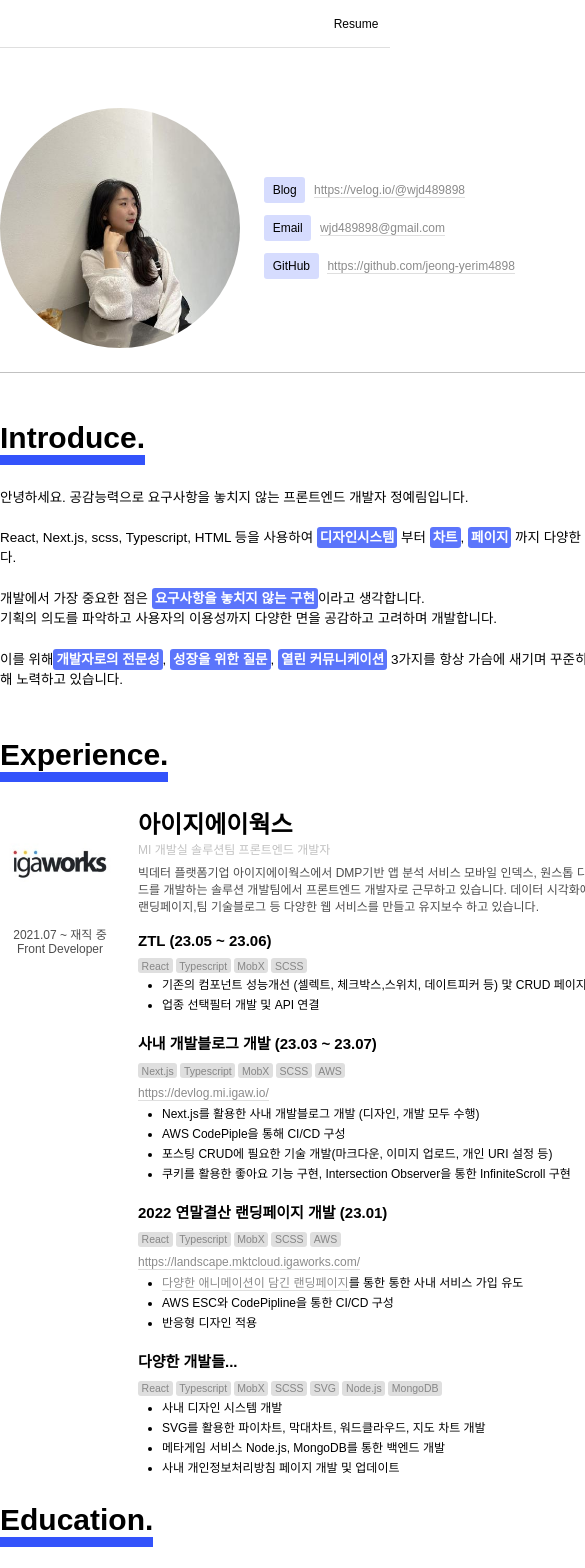
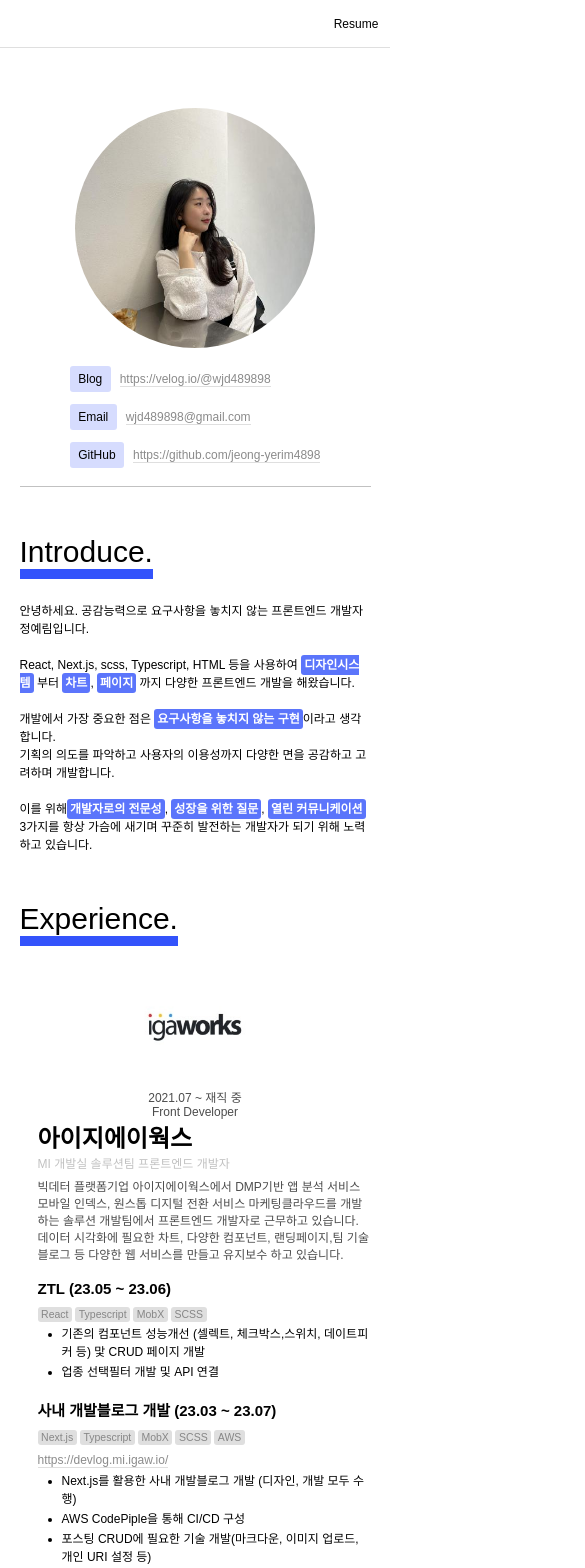
Before and after one commit to jeong-yerim4898/yeriel_devlog, a Next.js app: page / in a window 390 px wide. Shown: the top 1568 px of the page, 585 px wide, since content can reach past the window. Built offline with nearby package versions, Linux system fonts and the light colour scheme.

Commit message:
모바일 대응

```diff
--- a/components/Header.tsx
+++ b/components/Header.tsx
@@ -2,7 +2,7 @@ import {styled} from "@/shared-components/stitches.config";
 
 const MainHeader = styled('header', {
     position:'relative',
-    width:'100vw',
+    width:'100%',
     padding:'0 3vw',
     height:'4rem',
     color: 'black',
--- a/components/Layout.tsx
+++ b/components/Layout.tsx
@@ -1,12 +1,15 @@
 import Header from "./Header";
 import React from "react";
+import {styled} from "@/shared-components";
 
-
+const Main = styled('article',{
+   width:'100%'
+});
 export default function Layout({children}:any) {
     return (
         <>
             <Header/>
-            <main>{children}</main>
+            <Main>{children}</Main>
         </>
 
     )
--- a/pages/_document.tsx
+++ b/pages/_document.tsx
@@ -1,12 +1,24 @@
 import React from 'react';
-import NextDocument, { Html, Head, Main, NextScript } from 'next/document';
+import Document, {Html, Head, Main, NextScript, DocumentContext} from 'next/document';
 import {getCssText} from "@/shared-components/stitches.config";
-export default class Document extends NextDocument {
+class MyDocument extends Document {
+
     render() {
         return (
             <Html lang="en">
                 <Head>
+                    <link rel="preconnect" href="https://fonts.googleapis.com"/>
+                    <link rel="preconnect" href="https://fonts.gstatic.com" crossOrigin={"anonymous"}/>
                     <style id="stitches" dangerouslySetInnerHTML={{__html: getCssText() }} />
+                    <link rel="preload"
+                          href="https://fonts.googleapis.com/css2?family=Noto+Sans+KR:wght@100;300;400;500;700;900&amp;display=swap"
+                          as="style" onLoad={(e) => {
+                        e.currentTarget.rel = "stylesheet"
+                        e.currentTarget.onload = null;
+                    }}
+                    />
+                    <link rel="stylesheet"
+                          href="https://fonts.googleapis.com/css2?family=Noto+Sans+KR:wght@100;300;400;500;700;900&amp;display=swap"/>
                 </Head>
                 <body>
                 <Main />
@@ -16,3 +28,5 @@ export default class Document extends NextDocument {
         );
     }
 }
+
+export default MyDocument;
--- a/pages/global.scss
+++ b/pages/global.scss
@@ -7,10 +7,17 @@
   -webkit-tap-highlight-color :transparent;
 }
 
+
+ul, li {
+  padding: 0;
+  margin: 0;
+}
+
 html {
   height: 100%;
   font-size: 16px;
   scroll-behavior: smooth;
+  overflow-y: scroll;
 
   @media only screen and (max-width: 1080px) {
     font-size: 15px;
@@ -19,8 +26,4 @@ html {
   @media only screen and (max-width: 800px) {
     font-size: 14px;
   }
-
-  @media only screen and (max-width: 640px) {
-    font-size: 12px;
-  }
 }
--- a/pages/index.tsx
+++ b/pages/index.tsx
@@ -1,6 +1,7 @@
 import {styled} from "@/shared-components/index";
 import { COLOR } from "@/styles/index";
 import Image from "next/image";
+import Head from "next/head";
 
 
 const MainContainer = styled('article',{
@@ -9,8 +10,14 @@ const MainContainer = styled('article',{
     alignItems:'center',
     justifyContent:'center',
     padding:'5rem 0',
-    width:'62.5rem',
-    margin:'auto'
+   maxWidth:'45.5rem',
+    width:'100%',
+    margin:'auto',
+    overflow:'scroll',
+    "@sm" :{
+        width:"90%",
+        margin:"auto"
+    }
 });
 
 const SectionTitle = styled('h1',{
@@ -26,7 +33,10 @@ const ProfileSection = styled('section',{
     gap:'2rem',
     alignItems:'center',
     paddingBottom :'2rem',
-    borderBottom :'1px solid $lightGray03'
+    borderBottom :'1px solid $lightGray03',
+    "@sm" :{
+        flexDirection:"column"
+    }
 })
 
 const ProfileWrapper = styled('div', {
@@ -64,7 +74,10 @@ const IntroduceSection = styled('section', {
 const IntroduceContent = styled('div',{
     whiteSpace:'pre-wrap',
     fontSize:'1.125rem',
-    lineHeight:'1.5'
+    lineHeight:'1.5',
+    "@sm": {
+        fontSize: "1rem"
+    }
 });
 
 const EmphasizeWord = styled('span',{
@@ -74,6 +87,13 @@ const EmphasizeWord = styled('span',{
     borderRadius:'.25rem',
     fontWeight:'bold',
 });
+
+const ExperienceWrapper = styled("div", {
+    display:"flex",
+    "@sm": {
+        flexDirection: "column"
+    }
+})
 
 const ExperienceTech = styled('div',{
     display:'flex',
@@ -96,11 +116,44 @@ const ExperienceUl = styled('ul',{
     }
 });
 
+const ContentWrapper = styled("div", {
+    paddingLeft:'12.5rem',
+    "@sm" :{
+        paddingLeft:0
+    }
+})
+
+
 
 
 
 
 export default function Home() {
+
+    const renderProfile = () => {
+        return ( <ProfileSection>
+            <Image src={'/yeriel_profile.jpeg'} alt={'프로필 이미지'} width={200} height={200}
+                   style={{borderRadius:"100rem",height:'20rem',width:'20rem'}}/>
+            <ProfileWrapper>
+                <div>
+                    <ProfileCategory>Blog</ProfileCategory>
+                    <a href={"https://velog.io/@wjd489898"} target={"_blank"} style={{textDecoration:"inherit"}}>
+                        <ResumeLink>https://velog.io/@wjd489898</ResumeLink></a>
+                </div>
+                <div>
+                    <ProfileCategory>Email</ProfileCategory>
+                    <a href={'mailto:wjd489898@gmail.com'} target={"_blank"} style={{textDecoration:"inherit"}}>
+                        <ResumeLink>wjd489898@gmail.com</ResumeLink></a>
+                </div>
+                <div>
+                    <ProfileCategory>GitHub</ProfileCategory>
+                    <a href={'https://github.com/jeong-yerim4898'} target={"_blank"} style={{textDecoration:"inherit"}}></a>
+                    <a href={'https://github.com/jeong-yerim4898'} target={"_blank"} style={{textDecoration:"inherit"}}>
+                        <ResumeLink>https://github.com/jeong-yerim4898</ResumeLink></a>
+                </div>
+            </ProfileWrapper>
+        </ProfileSection>)
+    }
 
     const renderIntroduce = () => {
         return (<IntroduceSection id={'introduce'}>
@@ -119,7 +172,7 @@ React, Next.js, scss, Typescript, HTML 등을 사용하여 `}
     const renderExperience = () => {
         return (<section id={'experience'}>
                 <SectionTitle>Experience.</SectionTitle>
-                <div style={{display:'flex'}}>
+                <ExperienceWrapper>
                     <div style={{display:'flex',flexDirection:'column',alignItems:'center'}}>
                         <Image src={'/igaworks.webp'} alt={'아이지에이웍스 로고'} width={200} height={200}
                                style={{borderRadius:"100rem",height:'10rem',width:'10rem'}}/>
@@ -176,7 +229,6 @@ React, Next.js, scss, Typescript, HTML 등을 사용하여 `}
                             <a style={{textDecoration:"inherit"}} target={'_blank'} href={'https://landscape.mktcloud.igaworks.com/'}><ResumeLink type={"service"}>https://landscape.mktcloud.igaworks.com/</ResumeLink></a>
                             <ExperienceUl style={{marginLeft:'2rem'}}>
                                 <li><a style={{textDecoration:"inherit"}} target={'_blank'} href={'https://velog.io/@wjd489898/%ED%9B%84%EA%B8%B0-2022-%EB%9E%9C%EB%93%9C%EC%8A%A4%EC%BC%80%EC%9D%B4%ED%94%84-%EA%B0%9C%EB%B0%9C'}><ResumeLink>다양한 애니메이션이 담긴 랜딩페이지</ResumeLink></a>를 통한 통한 사내 서비스 가입 유도</li>
-                                <li>AWS ESC와 CodePipline을 통한 CI/CD 구성</li>
                                 <li>반응형 디자인 적용</li>
                             </ExperienceUl>
                         </div>
@@ -194,12 +246,12 @@ React, Next.js, scss, Typescript, HTML 등을 사용하여 `}
                             <ExperienceUl style={{marginLeft:'2rem'}}>
                                 <li>사내 디자인 시스템 개발</li>
                                 <li>SVG를 활용한 파이차트, 막대차트, 워드클라우드, 지도 차트 개발</li>
-                                <li>메타게임 서비스 Node.js, MongoDB를 통한 백엔드 개발 </li>
+                                <li>메타게임 서비스 Node.js, MongoDB를 통한 WAS 개발 </li>
                                 <li>사내 개인정보처리방침 페이지 개발 및 업데이트</li>
                             </ExperienceUl>
                         </div>
                     </div>
-                </div>
+                </ExperienceWrapper>
             </section>
         )
     };
@@ -207,7 +259,7 @@ React, Next.js, scss, Typescript, HTML 등을 사용하여 `}
     const renderEducation = () => {
         return (<section id={'education'} style={{width:'100%'}}>
             <SectionTitle>Education.</SectionTitle>
-            <div className={'education-wrapper'} style={{paddingLeft:'12.5rem'}}>
+            <ContentWrapper>
                 <div style={{marginBottom:'2rem'}}>
                     <h2 style={{fontWeight:"bold",fontSize:'2rem',paddingBottom:'.25rem'}}>SSAFY 4기</h2>
                     <p style={{color:COLOR.blackDark40,paddingBottom:'.25rem'}}>2020.07 ~ 2021.07</p>
@@ -218,7 +270,7 @@ React, Next.js, scss, Typescript, HTML 등을 사용하여 `}
                     <p style={{color:COLOR.blackDark40,paddingBottom:'.25rem'}}>2015.03 ~ 2020.02</p>
                     <p style={{color:COLOR.blackDark92}}>산업경영공학 전공 & 교내 비전공자 SW교육 과정 1등 수료(2017)</p>
                 </div>
-            </div>
+            </ContentWrapper>
 
         </section>)
     }
@@ -226,50 +278,46 @@ React, Next.js, scss, Typescript, HTML 등을 사용하여 `}
     const renderPosting = () => {
         return (<section id={'posting'} style={{width:'100%'}}>
                 <SectionTitle>Posting.</SectionTitle>
-                    <ul style={{paddingLeft:'12.5rem'}}>
-                        <li>
+                    <ContentWrapper>
+                        <div>
                             <span style={{fontWeight:'bold'}}>2023.07 </span>
                             <a style={{textDecoration:"inherit"}} target={'_blank'} href={'https://devlog.mi.igaw.io/component-date-picker'}><ResumeLink>공공데이터를 활용한 Calendar/DatePicker 구현: 컴포넌트 편
                             </ResumeLink></a>
-                        </li>
-                        <li><span style={{fontWeight:'bold'}}>2023.05 </span>
+                        </div>
+                        <div>
+                            <span style={{fontWeight:'bold'}}>2023.05 </span>
                             <a style={{textDecoration:"inherit"}} target={'_blank'} href={'https://devlog.mi.igaw.io/performance-improvement-wordCloud'}><ResumeLink>내가 만든 워드클라우드 : 성능개선을 위한 여정 (Web Worker)
                             </ResumeLink></a>
-                        </li>
-                    </ul>
+                        </div>
+
+
+                    </ContentWrapper>
 
 
             </section>
         )
     }
     return (
-        <MainContainer>
-            <ProfileSection>
-                    <Image src={'/yeriel_profile.jpeg'} alt={'프로필 이미지'} width={200} height={200}
-                    style={{borderRadius:"100rem",height:'20rem',width:'20rem'}}/>
-                <ProfileWrapper>
-                    <div>
-                        <ProfileCategory>Blog</ProfileCategory>
-                        <a href={"https://velog.io/@wjd489898"} target={"_blank"} style={{textDecoration:"inherit"}}>
-                            <ResumeLink>https://velog.io/@wjd489898</ResumeLink></a>
-                    </div>
-                    <div>
-                        <ProfileCategory>Email</ProfileCategory>
-                        <a href={'mailto:wjd489898@gmail.com'} target={"_blank"} style={{textDecoration:"inherit"}}>
-                            <ResumeLink>wjd489898@gmail.com</ResumeLink></a>
-                    </div>
-                    <div>
-                        <ProfileCategory>GitHub</ProfileCategory>
-                        <a href={'https://github.com/jeong-yerim4898'} target={"_blank"} style={{textDecoration:"inherit"}}></a>
-                        <a href={'https://github.com/jeong-yerim4898'} target={"_blank"} style={{textDecoration:"inherit"}}>
-                            <ResumeLink>https://github.com/jeong-yerim4898</ResumeLink></a>
-                    </div>
-                </ProfileWrapper>
-            </ProfileSection>
+        <>
+            <Head>
+                <title>About Me | 정예림</title>
+                <meta name={"description"} content={"프론트엔드 개발자 정예림의 Resume"}/>
+                <meta property={"og:title"} content="About Me | 정예림" key="title"/>
+                <link rel={"canonical"} key={"canonical"} href={"https://yeriel-devlog.vercel.app/"}/>
+                <meta property={"og:locale"} content="ko_KR"/>
+                <meta property={"og:type"} content={"website"}/>
+                <meta property={"og:article:author"} content={"yeriel"}/>
+                <meta property={"og:article:author:url"} content={"https://www.igaworks.com"}/>
+                <meta property={"og:url"} key={"og:url"} content={"https://yeriel-devlog.vercel.app/"}/>
+            </Head>
+            <MainContainer>
+            {renderProfile()}
             {renderIntroduce()}
             {renderExperience()}
             {renderEducation()}
             {renderPosting()}
         </MainContainer>
+        </>
+
     );
 }
--- a/shared-components/stitches.config.ts
+++ b/shared-components/stitches.config.ts
@@ -1,4 +1,80 @@
-import {createStitches} from "@stitches/react";
+import {createStitches, globalCss} from "@stitches/react";
+
+export const globalStyles = globalCss({
+    "html, body, div, span, applet, object, iframe, h1, h2, h3, h4, h5, h6, p, blockquote, pre, a, abbr, acronym, address, big, cite, code, del, dfn, em, img, ins, kbd, q, s, samp, small, strike, strong, sub, tt, var,b, u, i, center,dl, dt, dd, ol, ul, li,fieldset, form, label, legend,table, caption, tbody, tfoot, thead, tr, th, td,article, aside, canvas, details, embed,figure, figcaption, footer, header, hgroup,menu, nav, output, ruby, section, summary,time, mark, audio, video, sup":
+        {
+            margin: 0,
+            padding: 0,
+            border: 0,
+            fontSize: "100%",
+            font: "inherit",
+            verticalAlign: "baseline",
+        },
+
+    "article, aside, details, figcaption, figure, footer, header, hgroup, menu, nav, section": {
+        display: "block",
+    },
+
+    "html":{
+        fontSize:"16px",
+        "@media screen and (max-width: 600px)": {
+            fontSize: "12px"
+        },
+    },
+
+    "*": {
+        "webkit-box-sizing": "border-box",
+        "moz-box-sizing": "border-box",
+        boxSizing: "border-box",
+        // Remove scroll style 스크롤 스타일 제거
+        "-ms-overflow-style": "none" /* IE and Edge */,
+        scrollbarWidth: "none" /* Firefox */,
+        touchAction: "manipulation",
+        "-webkit-overflow-scrolling": "touch",
+        "-webkit-tap-highlight-color": "transparent",
+
+        "&::-webkit-scrollbar": {
+            display: "none" /* Chrome, Safari, Opera*/,
+        },
+    },
+
+    "html, body": {
+        width: "100%",
+        padding: 0,
+        margin: 0,
+        background: "#ffffff",
+        fontFamily:
+            "Spoqa Han Sans Neo, Noto Sans Korean, Apple Gothic, NanumBarunGothic, NanumGothic, Malgun Gothic, sans-serif",
+        "-webkit-font-smoothing": "antialiased",
+        "-moz-osx-font-smoothing": "grayscale",
+        "-webkit-appearance": "none",
+    },
+
+    body: {
+        maxHeight: "100vh !important",
+        "@media screen and (max-width: 600px)": {
+        },
+    },
+
+
+    a: {
+        color: "#222222",
+        textDecoration: "none",
+        outline: "none",
+    },
+
+    /* Chrome, Safari, Edge, Opera */
+    "input::-webkit-outer-spin-button, input::-webkit-inner-spin-button": {
+        "-webkit-appearance": "none",
+        margin: 0,
+    },
+
+    /* Firefox */
+    "input[type=number]": {
+        "-moz-appearance": "textfield",
+    },
+});
+
 
 export const {styled,getCssText} = createStitches({
     theme:{
@@ -38,6 +114,9 @@ export const {styled,getCssText} = createStitches({
             2: '15px',
             3: '17px',
         },
+    },
+    media:{
+        sm: "(max-width: 767px)",
+
     }
-    }
-)
+    });
```
Also changed, not shown: pages/_app.tsx (+6 -1 lines).
